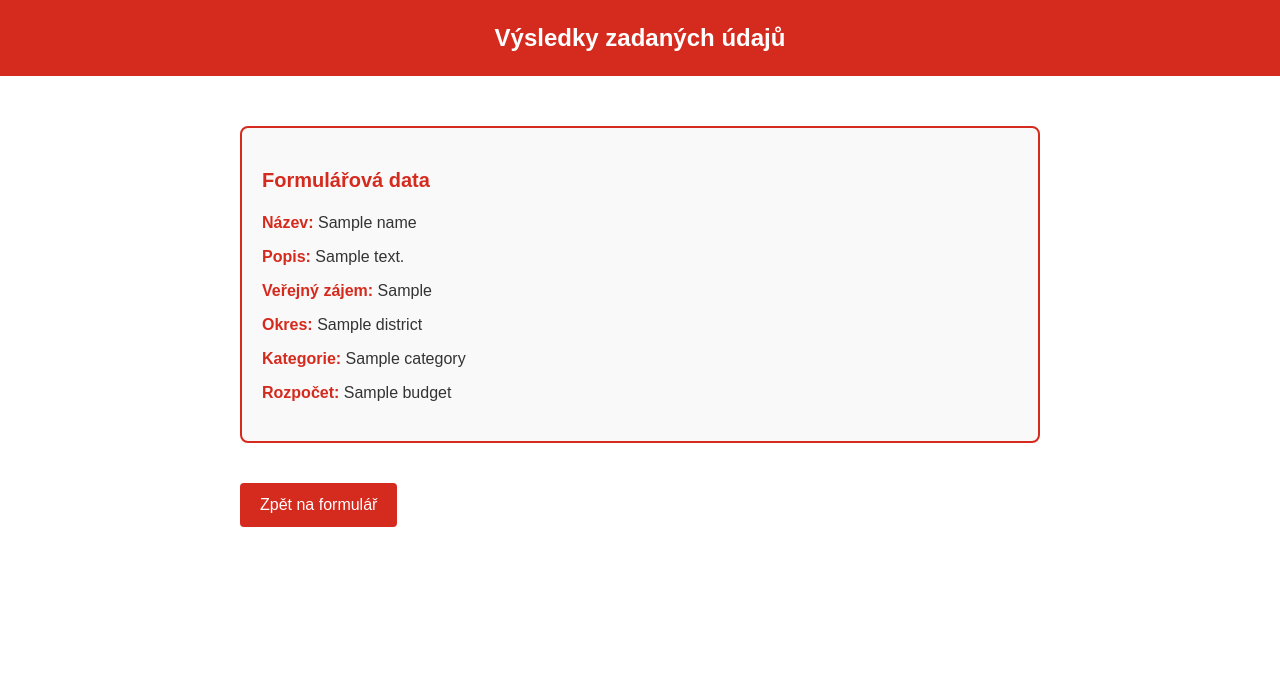
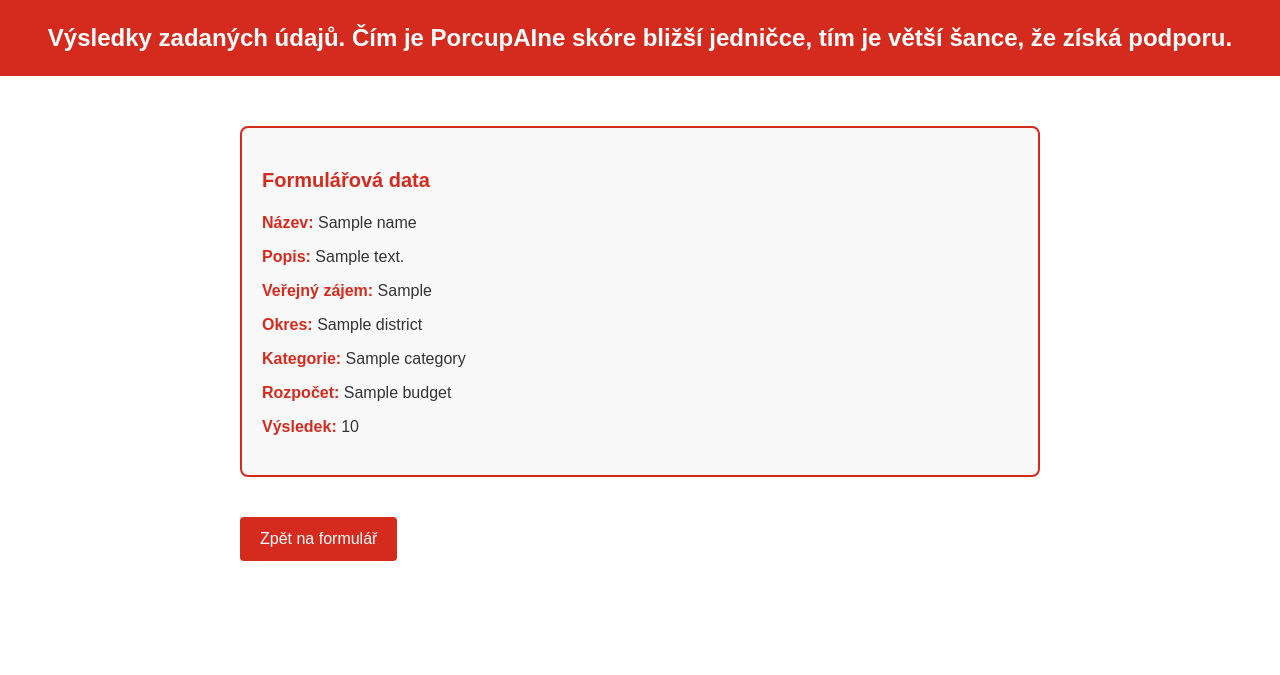
Before and after one commit to otrnovec/PorcupAIne, a FastAPI app: template porcupaine/web/templates/result.html in a window 1280 px wide. Shown: the top 675 px of the page. Run offline with FastAPI, Linux system fonts and the light colour scheme; the template is opened without the code that fills it: most values are stand-ins (such as "Sample title", 1, 10 or a date in 2020).

Commit message:
Update result.html

```diff
--- a/porcupaine/web/templates/result.html
+++ b/porcupaine/web/templates/result.html
@@ -9,7 +9,7 @@
 </head>
 <body>
     <header>
-        <h1>Výsledky zadaných údajů</h1>
+        <h1>Výsledky zadaných údajů. Čím je PorcupAIne skóre bližší jedničce, tím je větší šance, že získá podporu.</h1>
     </header>
 
     <main>
@@ -22,6 +22,7 @@
                 <li><strong>Okres:</strong> {{ district }}</li>
                 <li><strong>Kategorie:</strong> {{ category }}</li>
                 <li><strong>Rozpočet:</strong> {{ budget }}</li>
+                <li><strong>Výsledek:</strong> {{ pai_score }}</li>
             </ul>
         </section>
         <a href="/" class="btn">Zpět na formulář</a>
```
